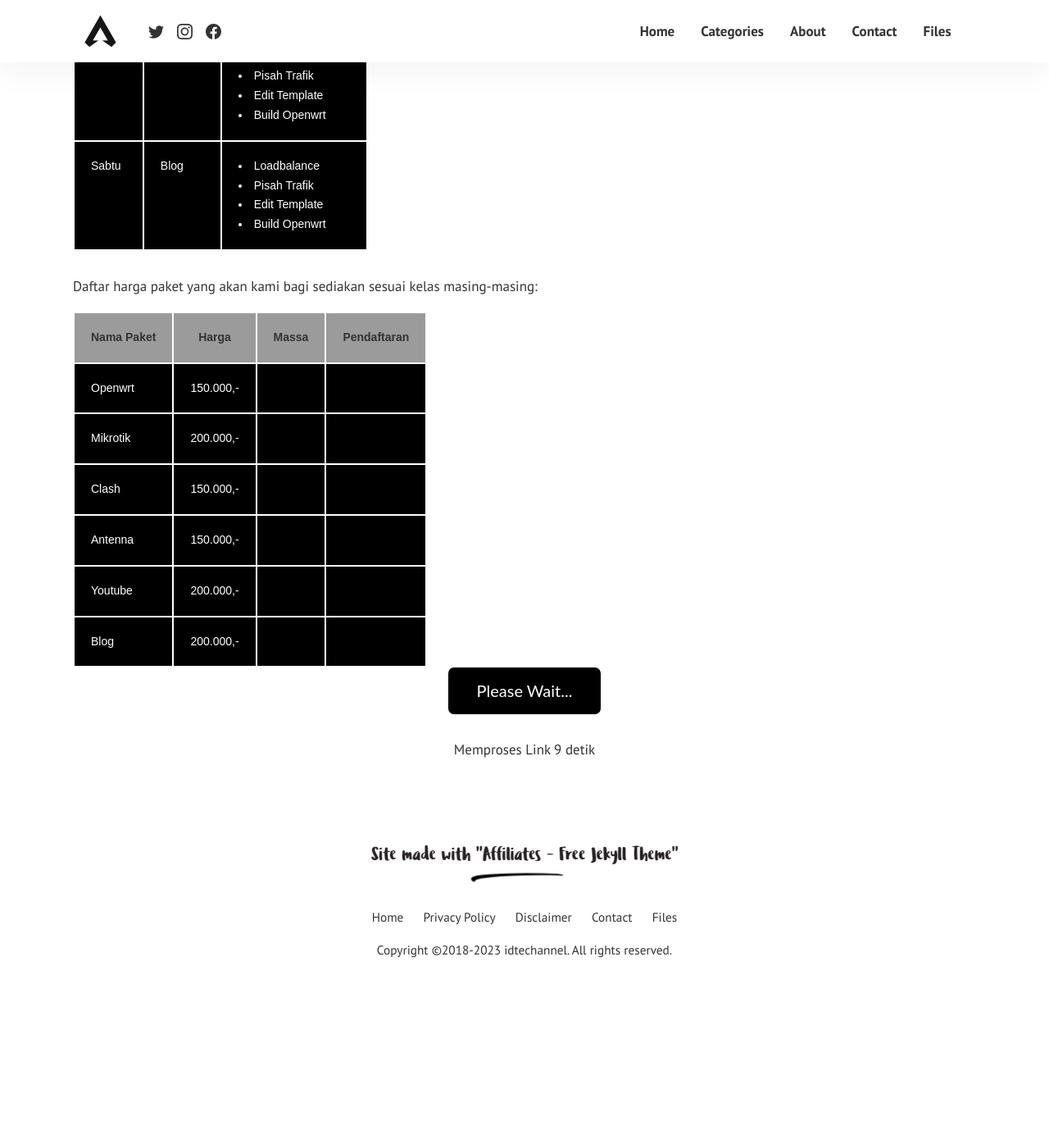
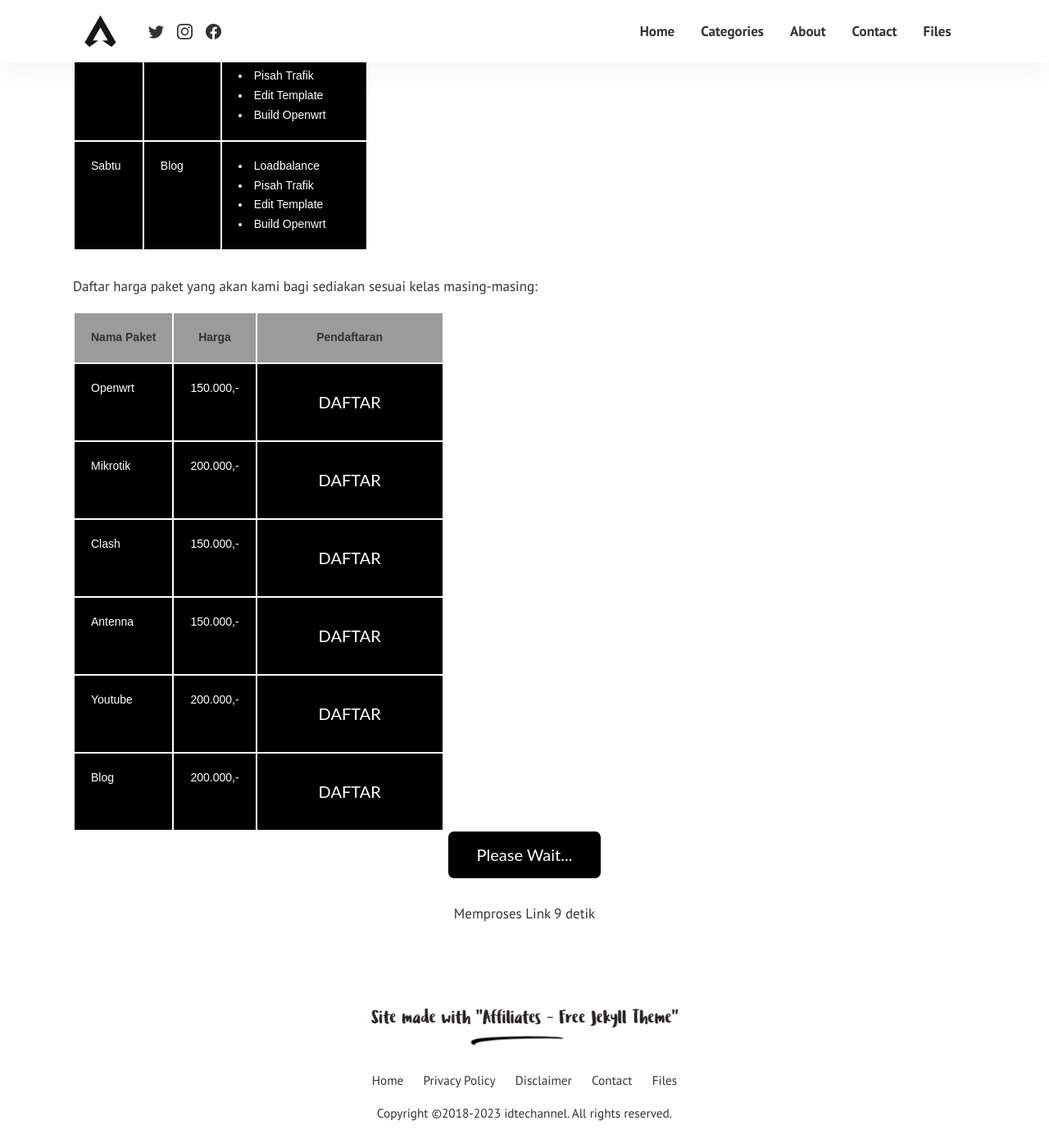
Before and after one commit to mwnsofficial/idtechannel, a Jekyll site: the page built from pages/download/idtechannel-v1.md, in a window 1280 px wide and 1400 px high, scrolled down 1441 px. Shown: the whole window at 82% size. Built offline with Jekyll 4.4.1, drawn with Linux system fonts in a browser that asks for light colours; comment, search, counter and statistics services are not loaded; before the commit the page ends 2642 px from its top, so only the background shows below that.

Commit message:
Update safelink.html

```diff
--- a/_layouts/safelink.html
+++ b/_layouts/safelink.html
@@ -269,7 +269,6 @@ textarea {
   <tr>
     <th class="tg-tmgx">Nama Paket</th>
     <th class="tg-tmgx">Harga</th>
-    <th class="tg-tmgx">Massa</th>
     <th class="tg-tmgx">Pendaftaran</th>
   </tr>
 </thead>
@@ -277,38 +276,32 @@ textarea {
   <tr>
     <td class="tg-7k2u"><span style="color:#FFF">Openwrt</span></td>
     <td class="tg-7k2u"><span style="color:#FFF">150.000,-</span></td>
-    <td class="tg-7k2u"><span style="color:#FFF"></span></td>
-    <td class="tg-7k2u"><span style="color:#FFF"></span></td>
+    <td class="tg-7k2u"><span style="color:#FFF"><button onclick="daftarlink('')" class="visit-link button1">DAFTAR</button></span></td>
   </tr>
   <tr>
     <td class="tg-7k2u"><span style="color:#FFF">Mikrotik</span></td>
     <td class="tg-7k2u"><span style="color:#FFF">200.000,-</span></td>
-    <td class="tg-7k2u"><span style="color:#FFF"></span></td>
-    <td class="tg-7k2u"><span style="color:#FFF"></span></td>
+    <td class="tg-7k2u"><span style="color:#FFF"><button onclick="daftarlink('')" class="visit-link button1">DAFTAR</button></span></td>
   </tr>
   <tr>
     <td class="tg-7k2u"><span style="color:#FFF">Clash</span></td>
     <td class="tg-7k2u"><span style="color:#FFF">150.000,-</span></td>
-    <td class="tg-7k2u"><span style="color:#FFF"></span></td>
-    <td class="tg-7k2u"><span style="color:#FFF"></span></td>
+    <td class="tg-7k2u"><span style="color:#FFF"><button onclick="daftarlink('')" class="visit-link button1">DAFTAR</button></span></td>
   </tr>
   <tr>
     <td class="tg-7k2u"><span style="color:#FFF">Antenna</span></td>
     <td class="tg-7k2u"><span style="color:#FFF">150.000,-</span></td>
-    <td class="tg-7k2u"><span style="color:#FFF"></span></td>
-    <td class="tg-7k2u"><span style="color:#FFF"></span></td>
+    <td class="tg-7k2u"><span style="color:#FFF"><button onclick="daftarlink('')" class="visit-link button1">DAFTAR</button></span></td>
   </tr>
   <tr>
     <td class="tg-7k2u"><span style="color:#FFF">Youtube</span></td>
     <td class="tg-7k2u"><span style="color:#FFF">200.000,-</span></td>
-    <td class="tg-7k2u"><span style="color:#FFF"></span></td>
-    <td class="tg-7k2u"><span style="color:#FFF"></span></td>
+    <td class="tg-7k2u"><span style="color:#FFF"><button onclick="daftarlink('')" class="visit-link button1">DAFTAR</button></span></td>
   </tr>
   <tr>
     <td class="tg-7k2u"><span style="color:#FFF">Blog</span></td>
     <td class="tg-7k2u"><span style="color:#FFF">200.000,-</span></td>
-    <td class="tg-7k2u"><span style="color:#FFF"></span></td>
-    <td class="tg-7k2u"><span style="color:#FFF"></span></td>
+    <td class="tg-7k2u"><span style="color:#FFF"><button onclick="daftarlink('')" class="visit-link button1">DAFTAR</button></span></td>
   </tr>
 </tbody>
 </table>
```
Also changed, not shown: other parts of _layouts/safelink.html (+3 -3 lines).
